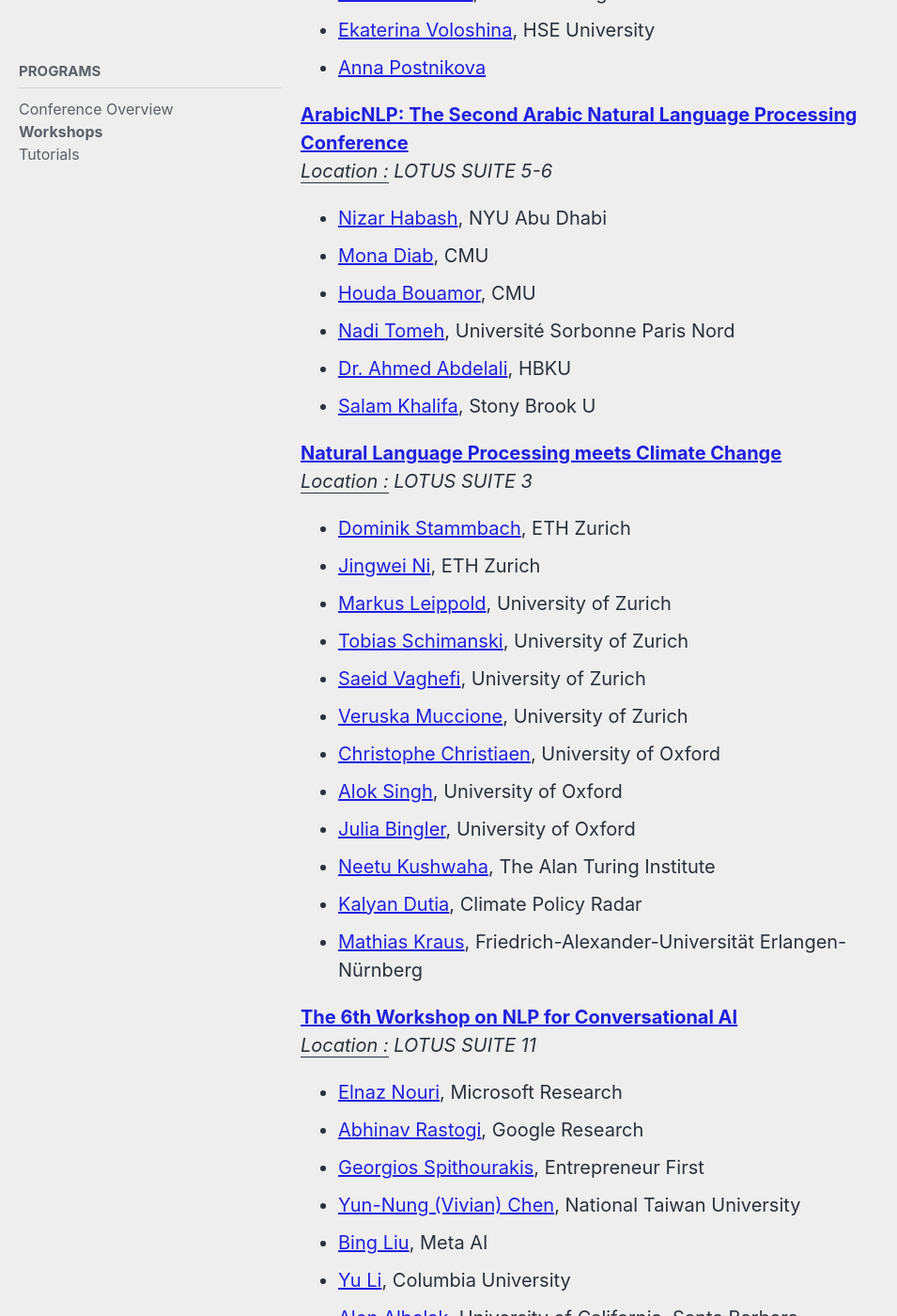
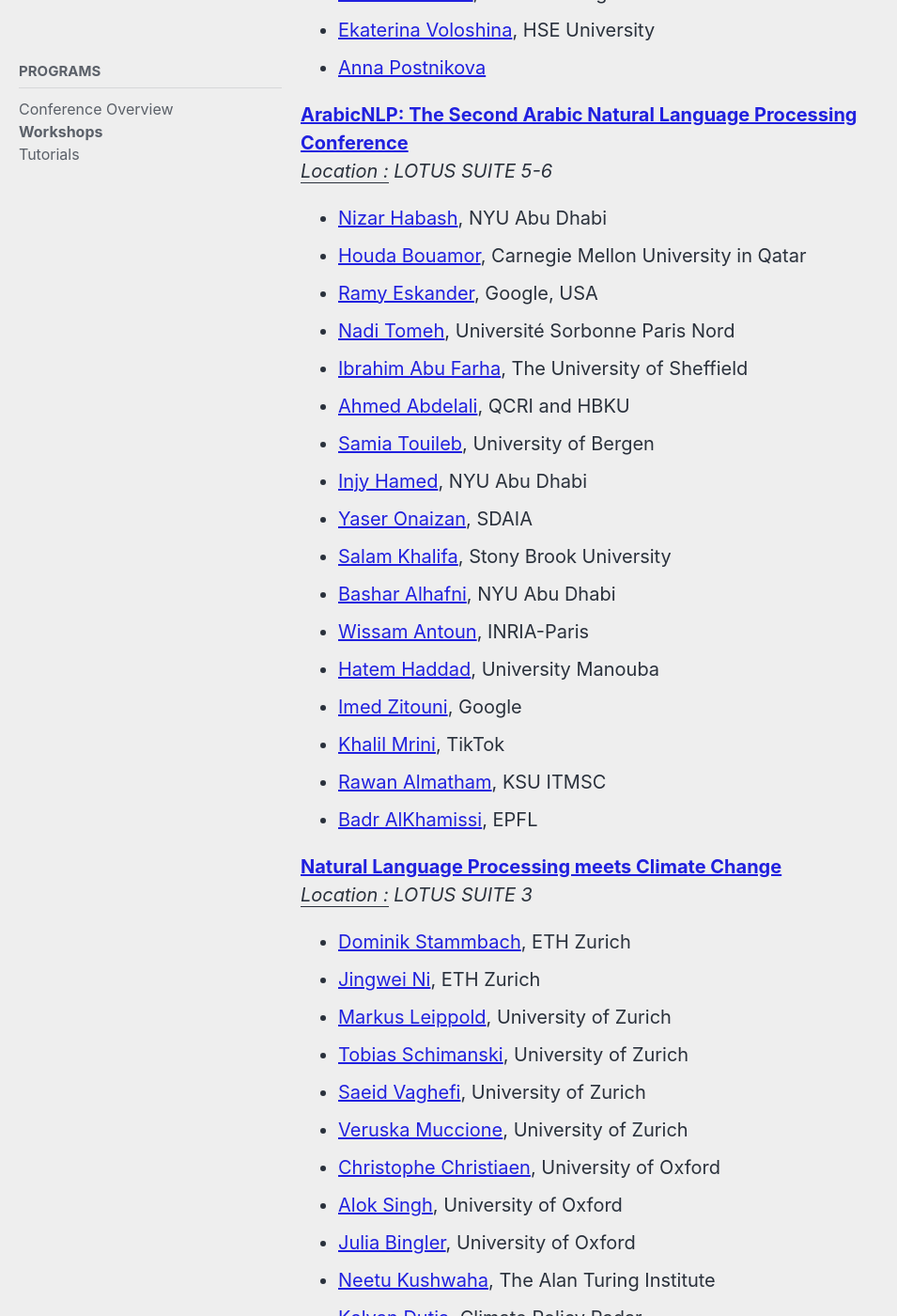
Before and after one commit to acl-org/acl-2024, a Jekyll site: the page built from _pages/program/workshops.md, in a window 1280 px wide and 1400 px high, scrolled down 10549 px. Shown: the whole window at 94% size, without its empty margins (0-955 px from the left). Built offline with Jekyll 4.4.1, drawn with Linux system fonts in a browser that asks for light colours; cached includes are drawn as plain includes; nearby versions of some CDN libraries.

Commit message:
Updated ArabicNLP organizers

```diff
--- a/_pages/program/workshops.md
+++ b/_pages/program/workshops.md
@@ -282,11 +282,22 @@
 [**ArabicNLP: The Second Arabic Natural Language Processing Conference**](https://arabicnlp2024.sigarab.org/)<br>
 <i><u>Location :</u> LOTUS SUITE 5-6 </i>
 * [Nizar Habash](mailto:nizar.habash@nyu.edu), NYU Abu Dhabi
-* [Mona Diab](mailto:mtdiab@gmail.com), CMU
-* [Houda Bouamor](mailto:ladyhodhod@gmail.com), CMU
+* [Houda Bouamor](mailto:ladyhodhod@gmail.com), Carnegie Mellon University in Qatar
+* [Ramy Eskander](https://www.linkedin.com/in/ramyeskander/), Google, USA
 * [Nadi Tomeh](mailto:nadi.tomeh@gmail.com), Université Sorbonne Paris Nord
-* [Dr. Ahmed Abdelali](mailto:aabdelali@hbku.edu.qa), HBKU
-* [Salam Khalifa](mailto:salam.khalifa@stonybrook.edu), Stony Brook U
+* [Ibrahim Abu Farha](mailto:i.abufarha@sheffield.ac.uk), The University of Sheffield
+* [Ahmed Abdelali](mailto:aabdelali@hbku.edu.qa), QCRI and HBKU
+* [Samia Touileb](mailto:samia.touileb@uib.no), University of Bergen
+* [Injy Hamed](mailto:imh9281@nyu.edu), NYU Abu Dhabi
+* [Yaser Onaizan](https://www.linkedin.com/in/yaser-al-onaizan-1a11294/), SDAIA
+* [Salam Khalifa](mailto:salam.khalifa@stonybrook.edu), Stony Brook University
+* [Bashar Alhafni](mailto:alhafni@nyu.edu), NYU Abu Dhabi
+* [Wissam Antoun](mailto:wissam.antoun@gmail.com), INRIA-Paris
+* [Hatem Haddad](https://www.linkedin.com/in/hatemhaddad), University Manouba
+* [Imed Zitouni](https://www.linkedin.com/in/imed-zitouni-0829/), Google
+* [Khalil Mrini](mailto:kmrini@ucsd.edu), TikTok
+* [Rawan Almatham](https://www.linkedin.com/in/rawan-almatham/), KSU ITMSC
+* [Badr AlKhamissi](mailto:badr@khamissi.com), EPFL
 
 [**Natural Language Processing meets Climate Change**](https://nlp4climate.github.io/)<br>
 <i><u>Location :</u> LOTUS SUITE 3 </i>
```
